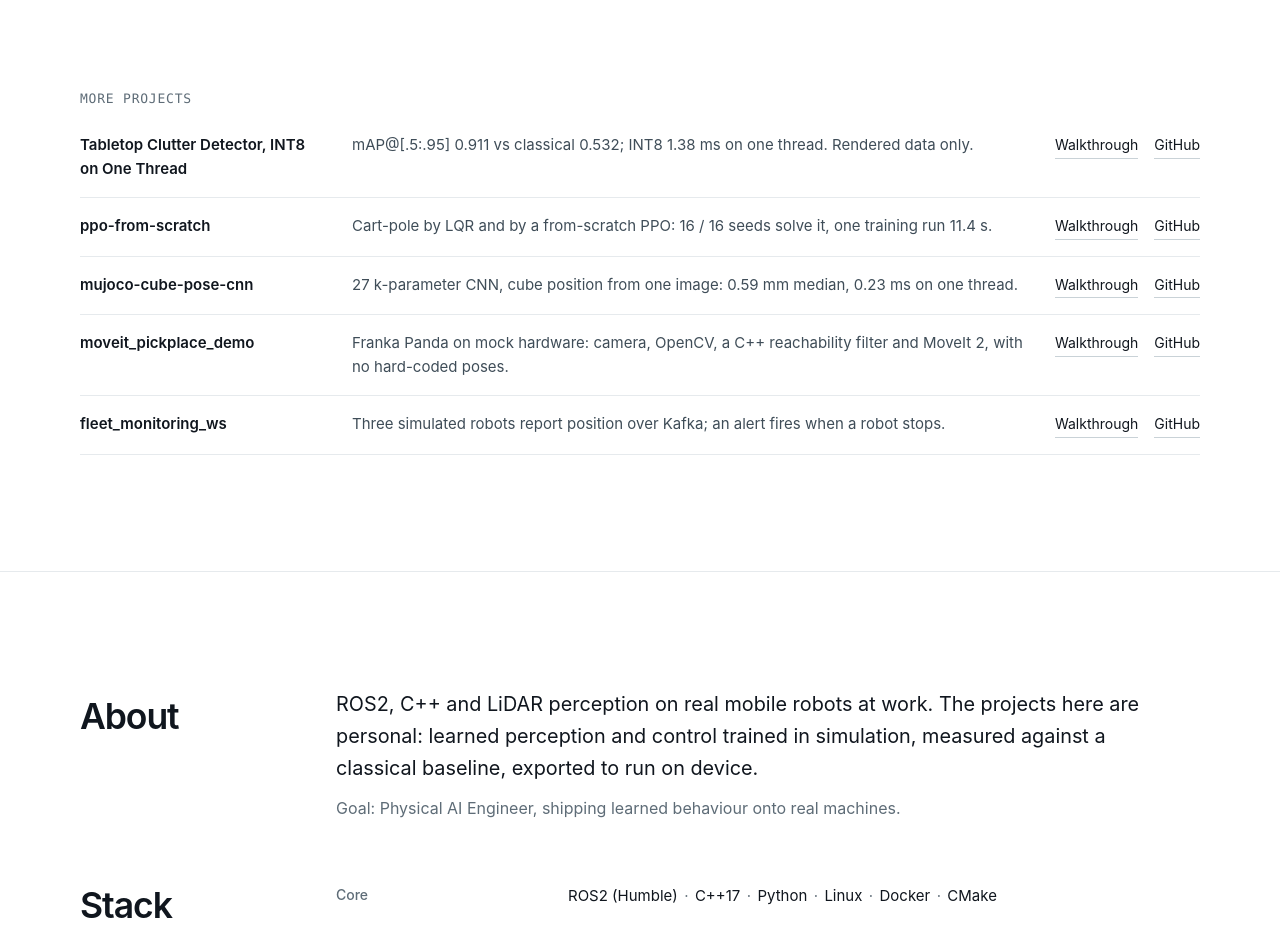
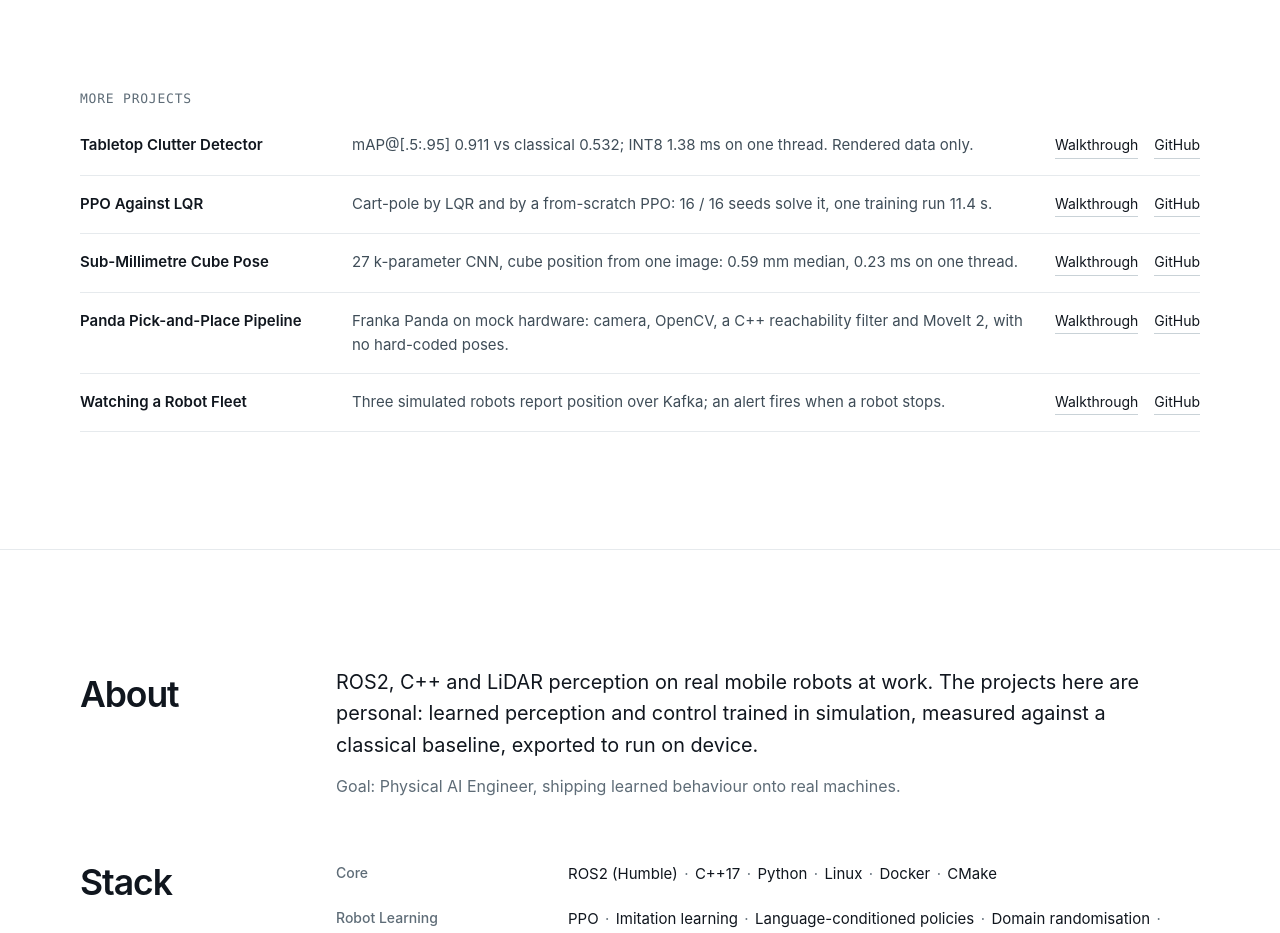
Before and after one commit to AungKaung1928/AungKaung1928.github.io, a plain HTML site: page index.html in a window 1280 px wide. Shown: the part 2240-3173 px from the top of the page. Drawn offline with Linux system fonts and the light colour scheme.

Commit message:
Home: More projects rows use the walkthrough titles instead of repo slugs

```diff
--- a/index.html
+++ b/index.html
@@ -161,27 +161,27 @@
                 <h3 class="more-title"><span lang="en">More projects</span><span lang="ja">その他のプロジェクト</span></h3>
                 <ul class="more-list">
                     <li>
-                        <h3>Tabletop Clutter Detector, INT8 on One Thread</h3>
+                        <h3>Tabletop Clutter Detector</h3>
                         <span class="more-line"><span lang="en">mAP@[.5:.95] 0.911 vs classical 0.532; INT8 1.38 ms on one thread. Rendered data only.</span><span lang="ja">mAP@[.5:.95] 0.911 vs 古典手法 0.532。INT8で1スレッド 1.38 ms。データはレンダリング画像のみ。</span></span>
                         <span class="more-links"><a href="projects/clutter-detect.html"><span lang="en">Walkthrough</span><span lang="ja">解説</span></a><a href="https://github.com/AungKaung1928/mujoco-clutter-detect" target="_blank" rel="noopener">GitHub</a></span>
                     </li>
                     <li>
-                        <h3>ppo-from-scratch</h3>
+                        <h3>PPO Against LQR</h3>
                         <span class="more-line"><span lang="en">Cart-pole by LQR and by a from-scratch PPO: 16 / 16 seeds solve it, one training run 11.4 s.</span><span lang="ja">cart-poleをLQRと自作PPOで解く：16 / 16 seedsで成功、学習1回 11.4 s。</span></span>
                         <span class="more-links"><a href="projects/ppo-from-scratch.html"><span lang="en">Walkthrough</span><span lang="ja">解説</span></a><a href="https://github.com/AungKaung1928/ppo-from-scratch" target="_blank" rel="noopener">GitHub</a></span>
                     </li>
                     <li>
-                        <h3>mujoco-cube-pose-cnn</h3>
+                        <h3>Sub-Millimetre Cube Pose</h3>
                         <span class="more-line"><span lang="en">27 k-parameter CNN, cube position from one image: 0.59 mm median, 0.23 ms on one thread.</span><span lang="ja">27 kパラメータのCNNが画像1枚から立方体の位置を推定：中央値 0.59 mm、1スレッドで 0.23 ms。</span></span>
                         <span class="more-links"><a href="projects/cube-pose-cnn.html"><span lang="en">Walkthrough</span><span lang="ja">解説</span></a><a href="https://github.com/AungKaung1928/mujoco-cube-pose-cnn" target="_blank" rel="noopener">GitHub</a></span>
                     </li>
                     <li>
-                        <h3>moveit_pickplace_demo</h3>
+                        <h3>Panda Pick-and-Place Pipeline</h3>
                         <span class="more-line"><span lang="en">Franka Panda on mock hardware: camera, OpenCV, a C++ reachability filter and MoveIt 2, with no hard-coded poses.</span><span lang="ja">mock hardware上のFranka Panda：カメラ、OpenCV、C++の到達性フィルタ、MoveIt 2。座標のハードコードなし。</span></span>
                         <span class="more-links"><a href="projects/moveit-pickplace.html"><span lang="en">Walkthrough</span><span lang="ja">解説</span></a><a href="https://github.com/AungKaung1928/moveit_pickplace_demo" target="_blank" rel="noopener">GitHub</a></span>
                     </li>
                     <li>
-                        <h3>fleet_monitoring_ws</h3>
+                        <h3>Watching a Robot Fleet</h3>
                         <span class="more-line"><span lang="en">Three simulated robots report position over Kafka; an alert fires when a robot stops.</span><span lang="ja">シミュレーション上の3台のロボットがKafkaで位置を送信。停止したロボットを検知してアラート。</span></span>
                         <span class="more-links"><a href="projects/fleet-monitoring.html"><span lang="en">Walkthrough</span><span lang="ja">解説</span></a><a href="https://github.com/AungKaung1928/fleet_monitoring_ws" target="_blank" rel="noopener">GitHub</a></span>
                     </li>
```
